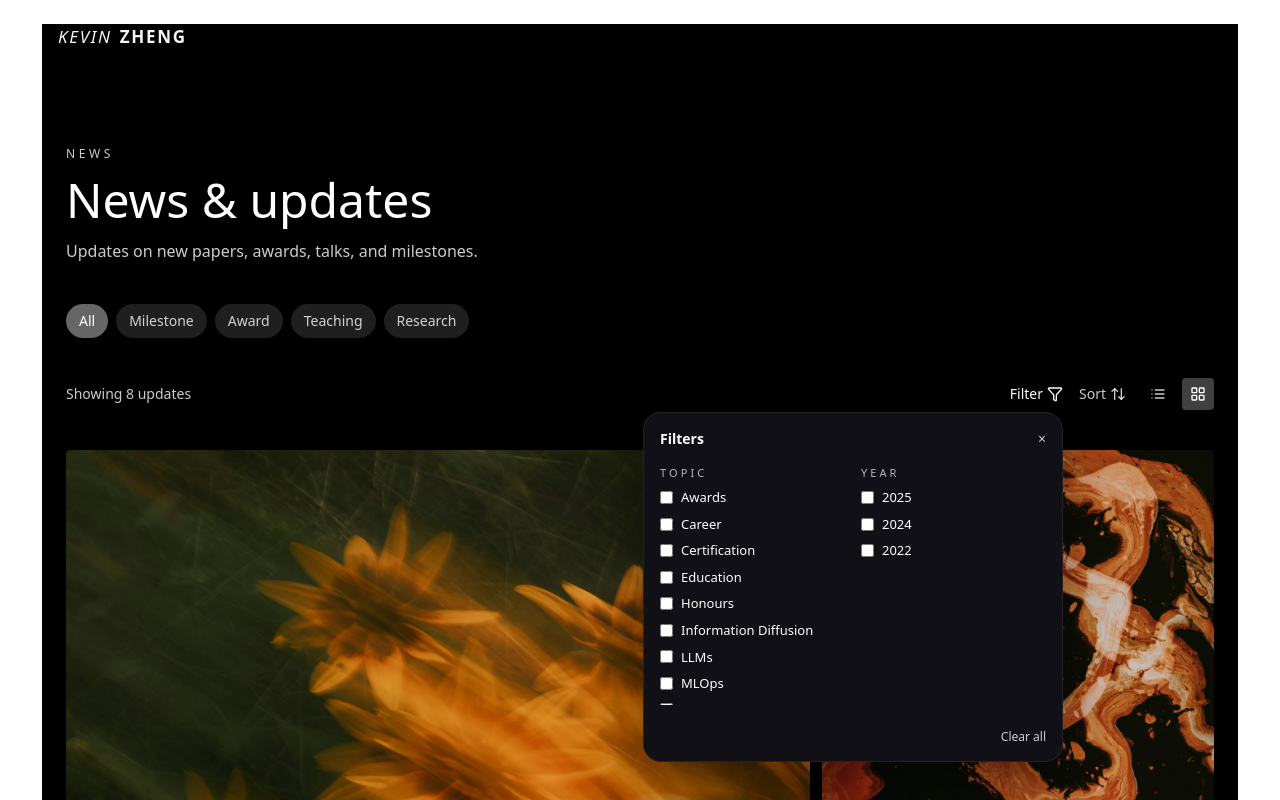
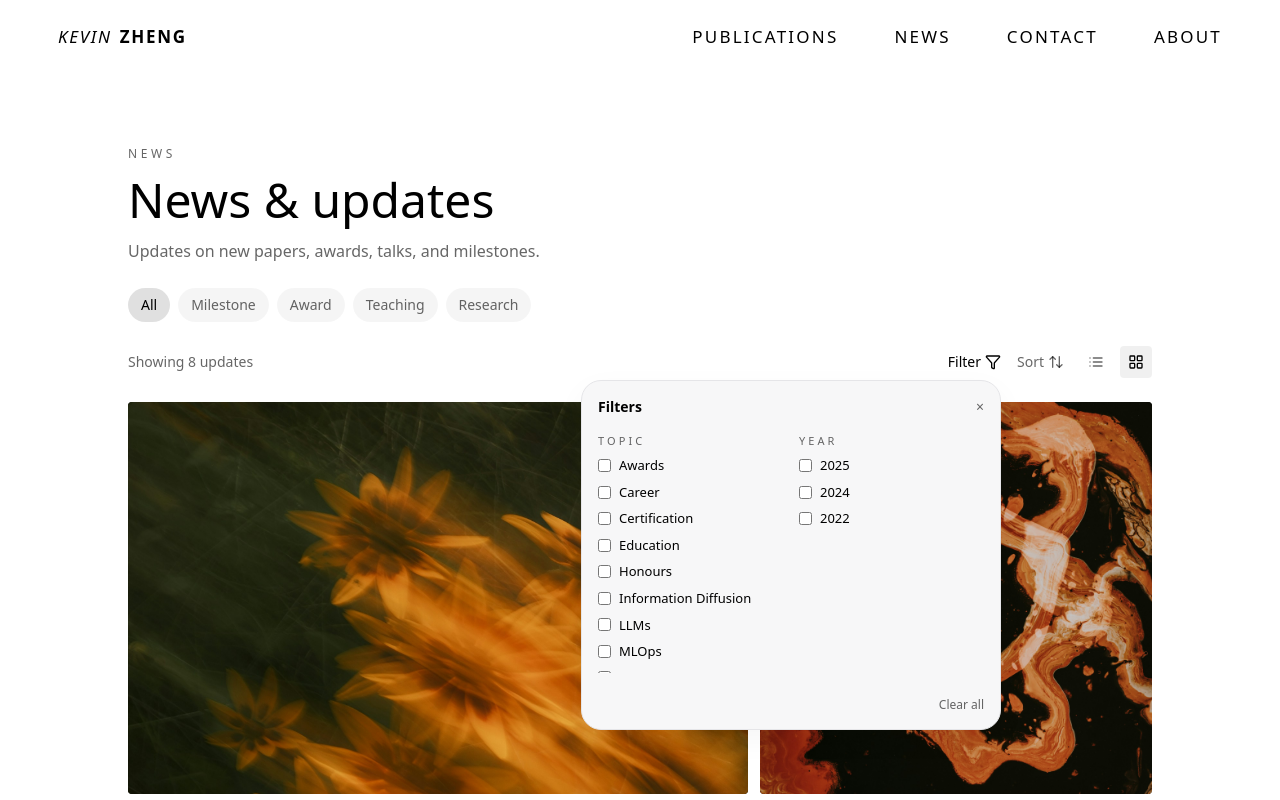
Before and after one commit to kyxzhe/kyxzhe.github.io, a Next.js app: page /news in a window 1280 px wide. Both pictures are taken after a click on the button "Filter". Shown: the top 800 px of the page. Built offline with nearby package versions, Linux system fonts and the light colour scheme.

Commit message:
fix(news): restore original page framing

```diff
--- a/src/app/news/page.tsx
+++ b/src/app/news/page.tsx
@@ -200,7 +200,7 @@ export default function NewsPage() {
   }, [sortedItems]);
 
   return (
-    <div className="min-h-screen bg-[#000000] text-[#f5f5f5] font-medium">
+    <div className="min-h-screen bg-white text-foreground dark:bg-[#000000] dark:text-[#f5f5f5] font-medium">
       <Script
         id="ld-news-articles"
         type="application/ld+json"
@@ -216,16 +216,16 @@ export default function NewsPage() {
           }}
         />
       )}
-      <main className="mx-auto w-full max-w-[1360px] px-3 md:px-5 lg:px-6 pt-6 pb-14 flex flex-col gap-10">
+      <main className="flex-1 mx-auto w-full max-w-5xl px-2 md:px-4 lg:px-0 py-6 flex flex-col gap-6">
         <section className="mt-4 space-y-2">
-          <p className="text-xs uppercase tracking-[0.3em] text-[rgba(255,255,255,0.8)]">NEWS</p>
-          <h1 className="text-[48px] font-medium leading-tight text-white">News &amp; updates</h1>
-          <p className="text-[15px] md:text-base text-[rgba(255,255,255,0.8)] max-w-2xl leading-relaxed">
+          <p className="text-xs uppercase tracking-[0.3em] text-[rgba(0,0,0,0.6)] dark:text-[rgba(255,255,255,0.8)]">NEWS</p>
+          <h1 className="text-[48px] font-medium leading-tight text-foreground">News &amp; updates</h1>
+          <p className="text-[15px] md:text-base text-[rgba(0,0,0,0.6)] dark:text-[rgba(255,255,255,0.8)] max-w-2xl leading-relaxed">
             Updates on new papers, awards, talks, and milestones.
           </p>
         </section>
 
-        <div className="flex flex-wrap gap-2 text-sm text-[rgba(255,255,255,0.8)]">
+        <div className="flex flex-wrap gap-2 text-sm text-[rgba(0,0,0,0.6)] dark:text-[rgba(255,255,255,0.8)]">
           {categories.map((category) => (
             <button
               key={category}
@@ -233,8 +233,8 @@ export default function NewsPage() {
               onClick={() => setActiveCategory(category)}
               className={`px-3 py-1.5 rounded-full border transition-colors ${
                 activeCategory === category
-                  ? "bg-[rgba(255,255,255,0.4)] border-transparent text-white"
-                  : "bg-[rgba(255,255,255,0.12)] border-transparent text-[rgba(255,255,255,0.8)] hover:border-[rgba(255,255,255,0.16)]"
+                  ? "bg-[rgba(0,0,0,0.12)] border-transparent text-foreground dark:bg-[rgba(255,255,255,0.4)] dark:text-white"
+                  : "bg-[rgba(0,0,0,0.04)] border-transparent text-[rgba(0,0,0,0.6)] dark:bg-[rgba(255,255,255,0.12)] dark:text-[rgba(255,255,255,0.8)] hover:border-[rgba(0,0,0,0.08)]"
               }`}
             >
               {formatCategoryLabel(category)}
@@ -243,7 +243,7 @@ export default function NewsPage() {
         </div>
 
         <div className="flex flex-wrap items-center justify-between gap-3 text-sm font-medium">
-          <p className="text-[rgba(255,255,255,0.8)]">Showing {sortedItems.length} updates</p>
+          <p className="text-[rgba(0,0,0,0.6)] dark:text-[rgba(255,255,255,0.8)]">Showing {sortedItems.length} updates</p>
 
           <div className="relative flex items-center gap-4 text-sm font-medium">
             <div className="relative flex items-center gap-1">
@@ -257,8 +257,8 @@ export default function NewsPage() {
                 <span
                   className={
                     selectedTopics.length > 0 || selectedYears.length > 0 || filterOpen
-                      ? "text-white"
-                      : "text-[rgba(255,255,255,0.8)]"
+                      ? "text-foreground dark:text-white"
+                      : "text-[rgba(0,0,0,0.6)] dark:text-[rgba(255,255,255,0.8)]"
                   }
                 >
                   Filter
@@ -267,18 +267,18 @@ export default function NewsPage() {
                   size={16}
                   className={
                     selectedTopics.length > 0 || selectedYears.length > 0 || filterOpen
-                      ? "text-white"
-                      : "text-[rgba(255,255,255,0.8)]"
+                      ? "text-foreground dark:text-white"
+                      : "text-[rgba(0,0,0,0.6)] dark:text-[rgba(255,255,255,0.8)]"
                   }
                 />
               </button>
               {filterOpen && (
-                <div className="absolute top-full mt-2 w-[min(420px,calc(100vw-2rem))] left-1 right-auto sm:left-auto sm:right-0 z-40 surface-card-dark p-4 flex flex-col gap-4 shadow-xl rounded-2xl text-sm">
-                  <div className="flex items-center justify-between text-sm text-white">
+                <div className="absolute top-full mt-2 w-[min(420px,calc(100vw-2rem))] left-1 right-auto sm:left-auto sm:right-0 z-40 surface-card p-4 flex flex-col gap-4 shadow-xl rounded-2xl border border-border text-sm">
+                  <div className="flex items-center justify-between text-sm text-foreground dark:text-white">
                     <p className="font-semibold">Filters</p>
                     <button
                       type="button"
-                      className="text-[rgba(255,255,255,0.8)]"
+                      className="text-[rgba(0,0,0,0.6)] dark:text-[rgba(255,255,255,0.8)]"
                       onClick={() => {
                         setFilterOpen(false);
                       }}
@@ -286,11 +286,11 @@ export default function NewsPage() {
                       ×
                     </button>
                   </div>
-                  <div className="grid grid-cols-2 gap-4 text-sm text-white">
+                  <div className="grid grid-cols-2 gap-4 text-sm text-foreground dark:text-white">
                     <div className="space-y-2 max-h-60 overflow-y-auto pr-1">
-                      <p className="text-[11px] uppercase tracking-[0.28em] text-[rgba(255,255,255,0.7)]">Topic</p>
+                      <p className="text-[11px] uppercase tracking-[0.28em] text-[rgba(0,0,0,0.6)] dark:text-foreground/70">Topic</p>
                       {topics.map((topic) => (
-                        <label key={topic} className="flex items-center gap-2 text-[13px] text-white">
+                        <label key={topic} className="flex items-center gap-2 text-[13px] text-foreground dark:text-white">
                           <input
                             type="checkbox"
                             checked={selectedTopics.includes(topic)}
@@ -301,9 +301,9 @@ export default function NewsPage() {
                       ))}
                     </div>
                     <div className="space-y-2 max-h-60 overflow-y-auto pr-1">
-                      <p className="text-[11px] uppercase tracking-[0.28em] text-[rgba(255,255,255,0.7)]">Year</p>
+                      <p className="text-[11px] uppercase tracking-[0.28em] text-[rgba(0,0,0,0.6)] dark:text-foreground/70">Year</p>
                       {years.map((year) => (
-                        <label key={year} className="flex items-center gap-2 text-[13px] text-white">
+                        <label key={year} className="flex items-center gap-2 text-[13px] text-foreground dark:text-white">
                           <input
                             type="checkbox"
                             checked={selectedYears.includes(year)}
@@ -314,10 +314,10 @@ export default function NewsPage() {
                       ))}
                     </div>
                   </div>
-                  <div className="flex justify-end pt-2 text-xs text-[rgba(255,255,255,0.8)]">
+                  <div className="flex justify-end pt-2 text-xs text-[rgba(0,0,0,0.6)] dark:text-[rgba(255,255,255,0.8)]">
                     <button
                       type="button"
-                      className="underline-offset-2 hover:text-white"
+                      className="underline-offset-2 hover:text-foreground dark:hover:text-white"
                       onClick={() => {
                         setSelectedTopics([]);
                         setSelectedYears([]);
@@ -333,7 +333,7 @@ export default function NewsPage() {
             <div className="relative flex items-center gap-1">
               <button
                 className={`flex items-center gap-1 ${
-                  sortOpen ? "text-white" : "text-[rgba(255,255,255,0.8)]"
+                  sortOpen ? "text-foreground dark:text-white" : "text-[rgba(0,0,0,0.6)] dark:text-[rgba(255,255,255,0.8)]"
                 }`}
                 onClick={() => {
                   setSortOpen((prev) => !prev);
@@ -344,9 +344,9 @@ export default function NewsPage() {
                 <ArrowUpDown size={16} />
               </button>
               {sortOpen && (
-                <div className="absolute top-full mt-2 w-[min(256px,calc(100vw-2rem))] left-1 sm:left-auto sm:right-0 z-40 surface-card-dark p-3 flex flex-col gap-2 shadow-xl rounded-2xl text-sm text-white">
+                <div className="absolute top-full mt-2 w-[min(256px,calc(100vw-2rem))] left-1 sm:left-auto sm:right-0 z-40 surface-card p-3 flex flex-col gap-2 shadow-xl rounded-2xl border border-border text-sm text-foreground dark:text-white">
                   {sortOptions.map((option) => (
-                    <label key={option.value} className="flex items-center gap-2 text-white/80">
+                    <label key={option.value} className="flex items-center gap-2 text-foreground/80 dark:text-white/80">
                       <input
                         type="radio"
                         name="news-sort"
@@ -361,12 +361,12 @@ export default function NewsPage() {
               )}
             </div>
 
-            <div className="flex items-center gap-2 text-[rgba(255,255,255,0.8)]">
+            <div className="flex items-center gap-2 text-[rgba(0,0,0,0.6)] dark:text-[rgba(255,255,255,0.8)]">
               <button
                 className={`p-2 rounded transition-colors ${
                   viewMode === "list"
-                    ? "text-white bg-[rgba(255,255,255,0.25)]"
-                    : "hover:text-white"
+                    ? "text-foreground bg-[rgba(0,0,0,0.06)] dark:bg-white/25 dark:text-white"
+                    : "hover:text-foreground dark:hover:text-white"
                 }`}
                 onClick={() => setViewMode("list")}
                 aria-label="List view"
@@ -376,8 +376,8 @@ export default function NewsPage() {
               <button
                 className={`p-2 rounded transition-colors ${
                   viewMode === "grid"
-                    ? "text-white bg-[rgba(255,255,255,0.25)]"
-                    : "hover:text-white"
+                    ? "text-foreground bg-[rgba(0,0,0,0.06)] dark:bg-white/25 dark:text-white"
+                    : "hover:text-foreground dark:hover:text-white"
                 }`}
                 onClick={() => setViewMode("grid")}
                 aria-label="Grid view"
```
